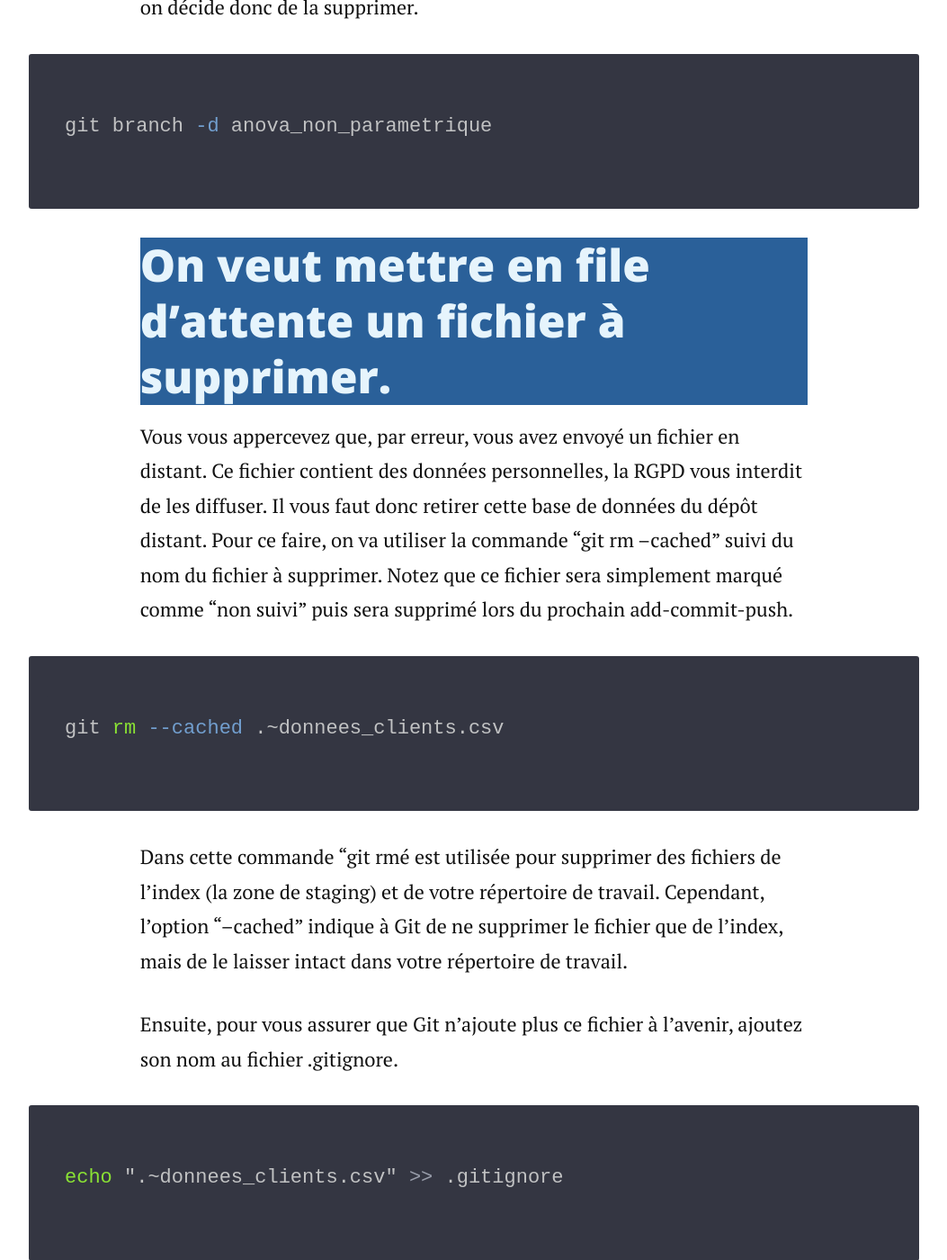
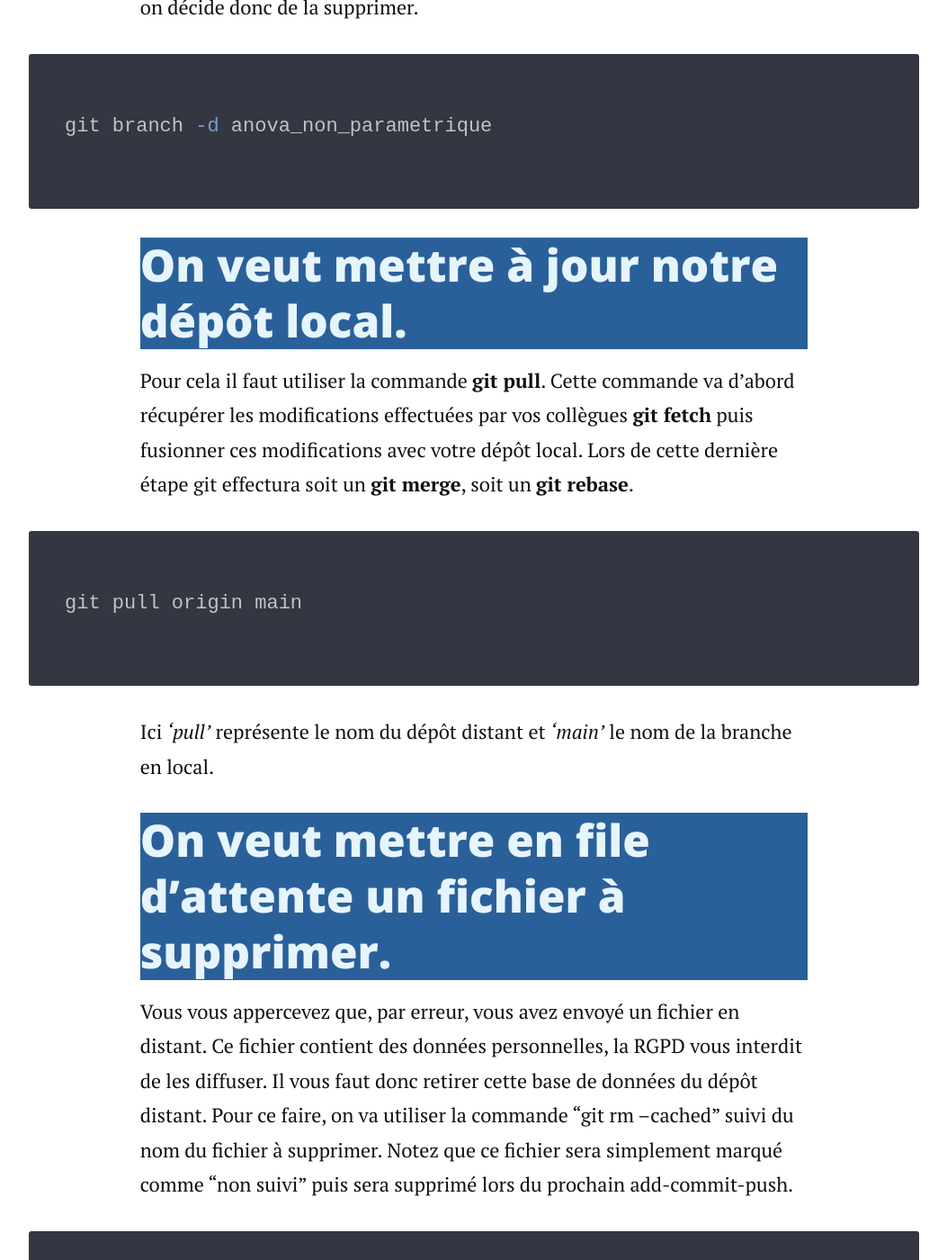
Before and after one commit to JordanNSZ/portofolio, a Jekyll site: the page built from _posts/2024-01-12-GIT.md, in a window 1280 px wide and 1400 px high, scrolled down 11616 px. Shown: the whole window at 90% size, without its empty margins (113-1166 px from the left). Built offline with Jekyll 4.4.1, drawn with Linux system fonts in a browser that asks for light colours; nearby versions of some CDN libraries; comment, search, counter and statistics services are not loaded.

````diff
--- a/_posts/2024-01-12-GIT.md
+++ b/_posts/2024-01-12-GIT.md
@@ -155,6 +155,14 @@
 git branch -d anova_non_parametrique
 ```
 
+## On veut mettre à jour notre dépôt local.
+Pour cela il faut utiliser la commande **git pull**. Cette commande va d'abord récupérer les modifications effectuées par vos collègues **git fetch** puis fusionner ces modifications avec votre dépôt local. Lors de cette dernière étape git effectura soit un **git merge**, soit un **git rebase**.
+
+```
+git pull origin main
+```
+Ici *'pull'* représente le nom du dépôt distant et *'main'* le nom de la branche en local.
+
 ## On veut mettre en file d'attente un fichier à supprimer.
 Vous vous appercevez que, par erreur, vous avez envoyé un fichier en distant. Ce fichier contient des données personnelles, la RGPD vous interdit de les diffuser. Il vous faut donc retirer cette base de données du dépôt distant. Pour ce faire, on va utiliser la commande "git rm --cached" suivi du nom du fichier à supprimer. Notez que ce fichier sera simplement marqué comme "non suivi" puis sera supprimé lors du prochain add-commit-push.
 
````
Also changed, not shown: _posts/2024-06-23-sql-join.md (+2 -2 lines).
